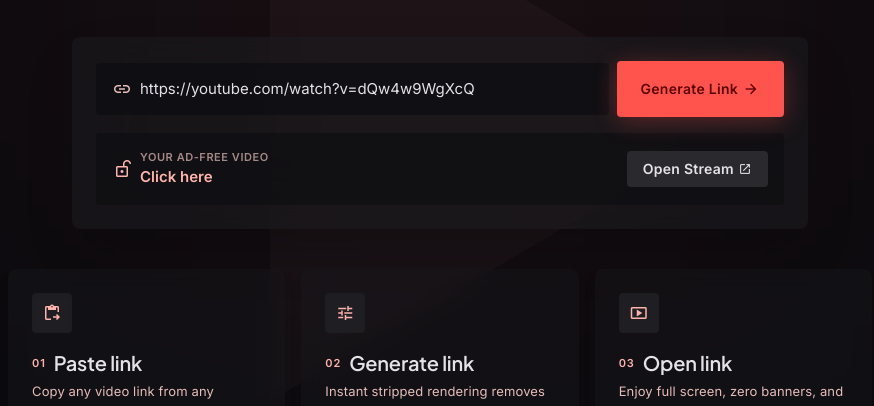
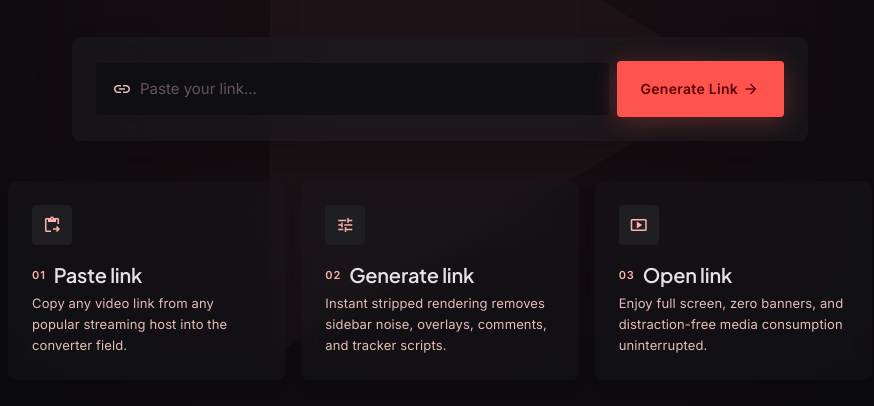
Before and after one commit to smdespo/youtube_project, a plain HTML site: page begin.html in a window 1280 px wide. Shown: the part 378-784 px from the top of the page, without its empty margins (200-1074 px from the left). Drawn offline with nearby package versions, Linux system fonts and the light colour scheme.

Commit message:
Unfortunately 2nd one

```diff
--- a/begin.html
+++ b/begin.html
@@ -53,7 +53,7 @@
 <span class="material-symbols-outlined absolute left-space-md text-on-surface-variant text-xl pointer-events-none transition-colors">
               link
             </span>
-<input class="w-full bg-surface-container-lowest/80 text-on-surface placeholder:text-on-surface-variant/40 rounded-lg pl-11 pr-space-md py-3.5 font-body-md text-body-md focus:outline-none focus:bg-surface-container-lowest transition-all" id="stream-source-input" placeholder="https://youtube.com/watch?v=..." required="" type="url" value="https://youtube.com/watch?v=dQw4w9WgXcQ"/>
+<input class="w-full bg-surface-container-lowest/80 text-on-surface placeholder:text-on-surface-variant/40 rounded-lg pl-11 pr-space-md py-3.5 font-body-md text-body-md focus:outline-none focus:bg-surface-container-lowest transition-all" id="stream-source-input" placeholder="Paste your link..." required="" type="url"/>
 </div>
 <button class="flex items-center justify-center space-x-space-xs px-space-lg py-3.5 rounded-lg bg-primary-container hover:bg-tertiary-container text-on-primary-container font-label-md text-label-md transition-all duration-200 transform active:scale-[0.98] shadow-[0_4px_24px_rgba(255,84,78,0.3)] hover:shadow-[0_4px_30px_rgba(255,84,78,0.5)] cursor-pointer" id="btn-generate" type="submit">
 <span>Generate Link</span>
@@ -61,21 +61,21 @@
 </button>
 </form>
 <!-- 4. Output Card -->
-<div class="mt-space-md pt-space-md flex flex-col md:flex-row items-center justify-between gap-space-sm bg-surface-container-lowest/70 rounded-lg p-space-md transition-all duration-300" id="output-wrapper">
+<div class="mt-space-md pt-space-md flex flex-col md:flex-row items-center justify-between gap-space-sm bg-surface-container-lowest/70 rounded-lg p-space-md transition-all duration-300" id="output-wrapper" style="display: none;">
 <div class="flex items-center space-x-space-sm w-full md:w-auto overflow-hidden">
 <span class="material-symbols-outlined text-primary text-xl flex-shrink-0">
               lock_open_right
             </span>
 <div class="flex flex-col min-w-0">
 <span class="font-label-sm text-label-sm uppercase tracking-wider text-on-surface-variant/70">Your Ad-Free Video</span>
-<a class="font-body-md text-body-md font-semibold text-primary hover:underline" href="https://www.yout-ube.com/watch?v=dQw4w9WgXcQ" id="output-url-text" rel="noopener noreferrer" target="_blank">
+<a class="font-body-md text-body-md font-semibold text-primary hover:underline" href="#" id="output-url-text" rel="noopener noreferrer" target="_blank">
                 Click here
               </a>
 </div>
 </div>
 <!-- Output Actions -->
 <div class="flex items-center w-full md:w-auto justify-end">
-<a class="inline-flex items-center justify-center space-x-1 px-space-md py-2 rounded-lg bg-surface-container-high hover:bg-surface-bright text-on-surface font-label-md text-label-md transition-all active:scale-95 cursor-pointer" href="https://www.yout-ube.com/watch?v=dQw4w9WgXcQ" id="btn-open-stream" rel="noopener noreferrer" target="_blank">
+<a class="inline-flex items-center justify-center space-x-1 px-space-md py-2 rounded-lg bg-surface-container-high hover:bg-surface-bright text-on-surface font-label-md text-label-md transition-all active:scale-95 cursor-pointer" href="#" id="btn-open-stream" rel="noopener noreferrer" target="_blank">
 <span>Open Stream</span>
 <span class="material-symbols-outlined text-sm">open_in_new</span>
 </a>
@@ -159,6 +159,7 @@
 
         outputLabel.href = generatedUrl.toString();
         openBtn.href = generatedUrl.toString();
+        document.getElementById('output-wrapper').style.display = '';
 
         // Visual feedback on generate
         const btn = document.getElementById('btn-generate');
```
Also changed, not shown: index.html (+5 -4 lines).
